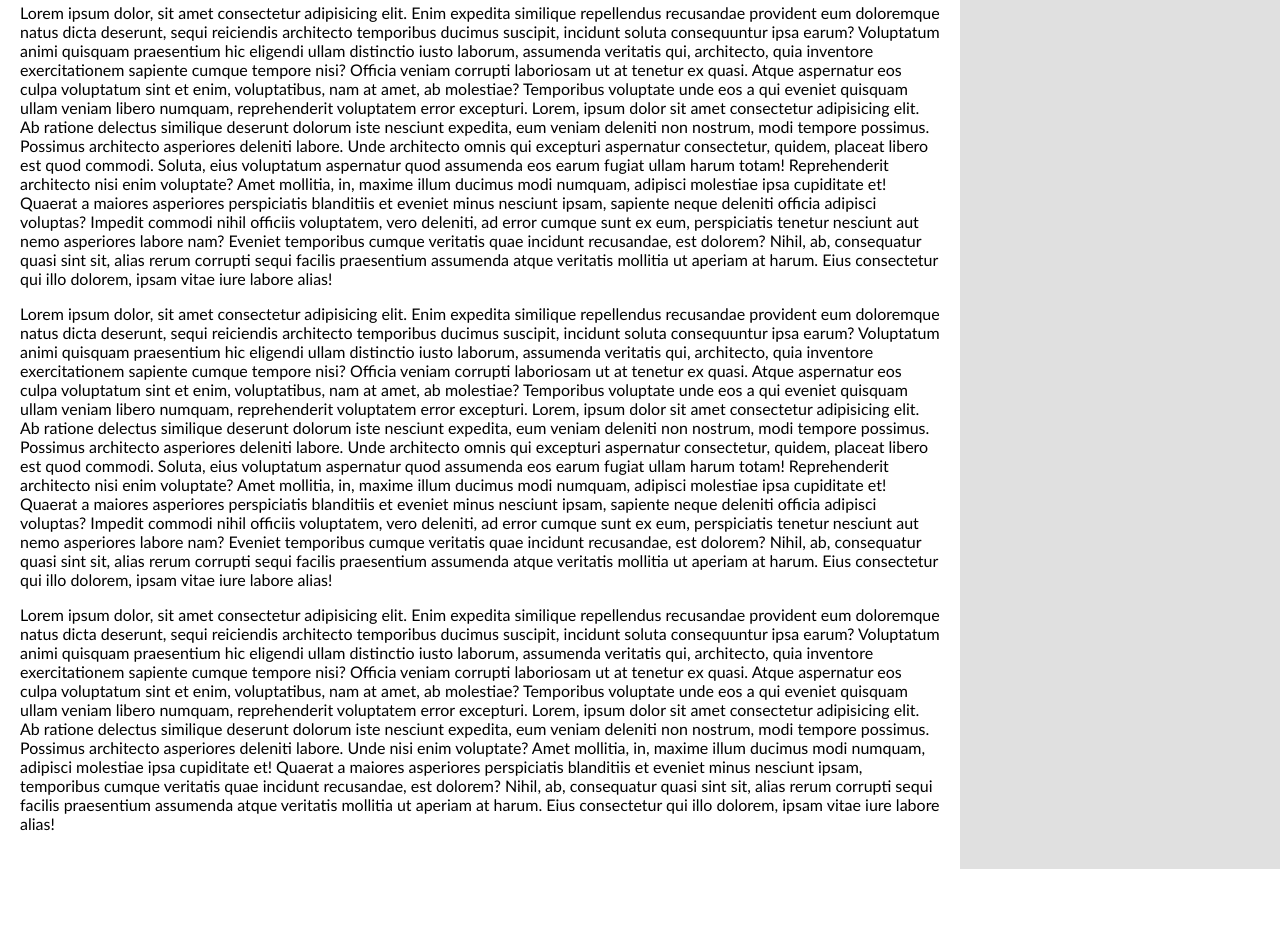
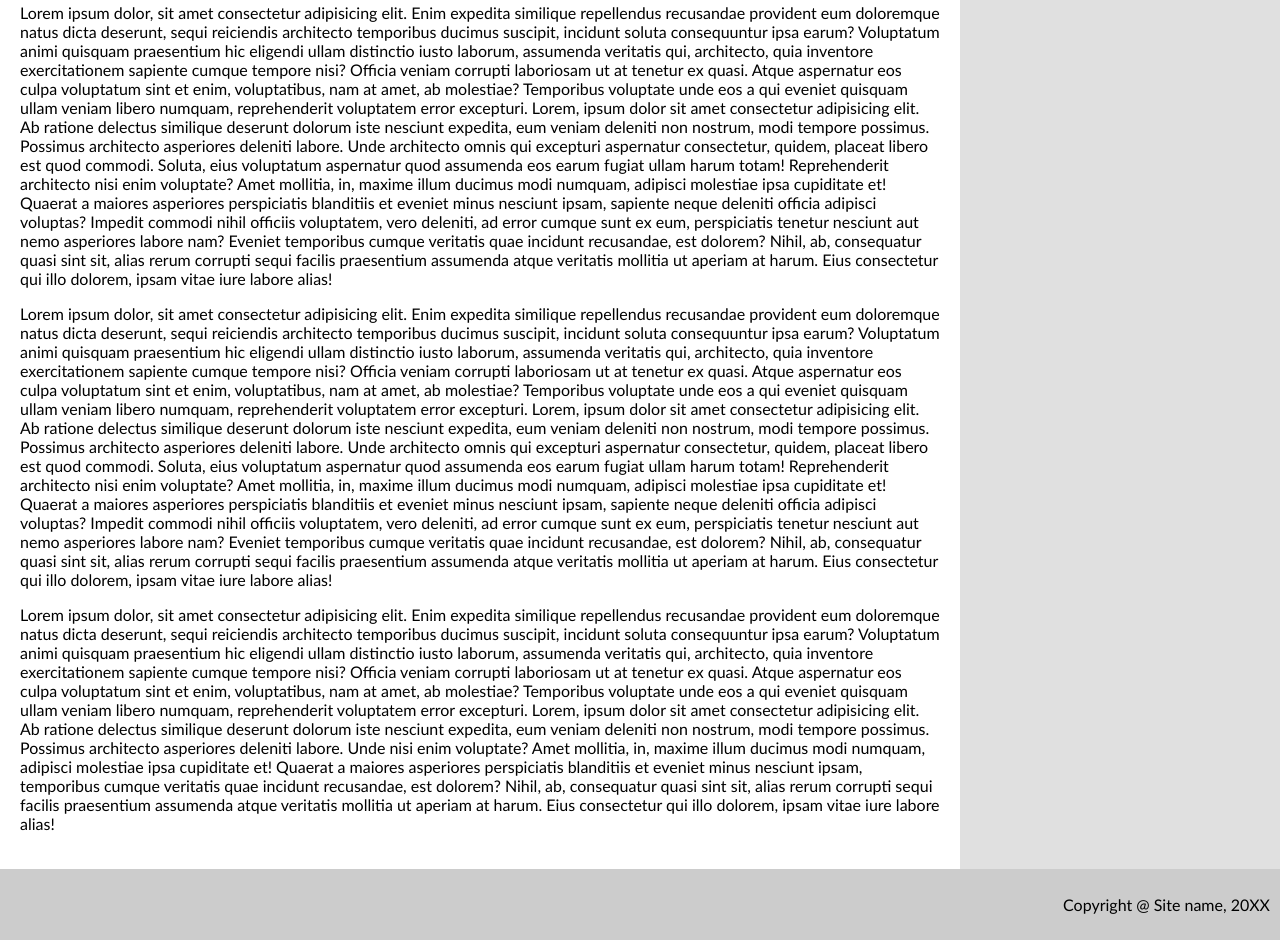
Before and after one commit to PunitVerma-cedcoss/template2_with_branches, a plain HTML site: page src/index.html in a window 1280 px wide. Shown: the part 540-1480 px from the top of the page. Before the commit the page ends 1409 px from the top, so only its background shows below. Drawn offline with Linux system fonts and the light colour scheme.

Commit message:
footer added with css

```diff
--- a/src/index.html
+++ b/src/index.html
@@ -142,4 +142,7 @@
       </div>
     </div>
   </body>
+  <footer>
+    <p>Copyright @ Site name, 20XX</p>
+  </footer>
 </html>
--- a/src/main.css
+++ b/src/main.css
@@ -56,3 +56,12 @@ h3 {
 .grid-item {
   padding: 20px;
 }
+/* footer definition */
+footer {
+  background-color: var(--grey);
+  padding: 10px;
+  text-align: right;
+}
+footer p {
+  padding: auto;
+}
```
